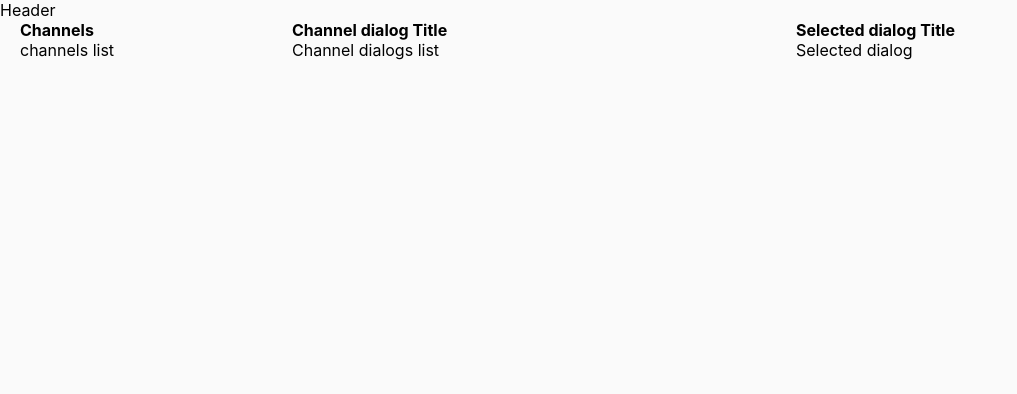
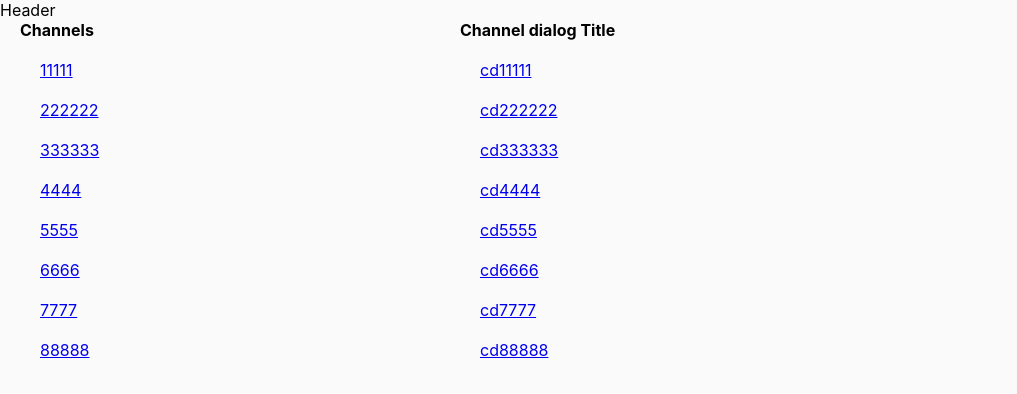
Before and after one commit to ALPOFF/moi-dvor, a React (Create React App) app: page /dialogs/0 in a window 1280 px wide. Shown: the top 394 px of the page, without its empty margins (0-1017 px from the left). Built offline with nearby package versions, Linux system fonts and the light colour scheme.

Commit message:
added routing for Canals

```diff
--- a/src/App.js
+++ b/src/App.js
@@ -1,19 +1,38 @@
-import React from 'react';
+import React, {useState, useEffect} from 'react';
 import './App.scss';
 import Header from "./components/Header/Header";
 import Channel from "./components/Channel/Channel";
 import ChannelDialogs from "./components/Channel/ChannelDialogs/ChannelDialogs";
 import SelectedDialog from "./components/Channel/SelectedDialog/SelectedDialog";
+import {Route} from "react-router-dom";
 
-const App = () => (
-    <div className="AppContainer">
-        <Header/>
-        <div className="Channel">
-            <div className="ChannelItem" style={{flex: 1}}><Channel/></div>
-            <div className="ChannelItem" style={{flex: 2}}><ChannelDialogs/></div>
-            <div className="ChannelItem" style={{flex: 2}}><SelectedDialog/></div>
+const App = () => {
+    const [channelList, setChannelList] = useState([]);
+
+    useEffect(() => {
+        //запрос
+        //получаем список каналов
+        // setChannelList([
+        //     {ch_title: '11111'},
+        //     {ch_title: '222222'},
+        //     {ch_title: '333333'},
+        //     {ch_title: '4444'},
+        //     {ch_title: '5555'},
+        //     {ch_title: '6666'},
+        //     {ch_title: '7777'},
+        //     {ch_title: '88888'}])
+    }, []);
+
+    return (
+        <div className="AppContainer">
+            <Header/>
+            <div className="Channel">
+                <Route path='/' render={() => <div className="ChannelItem" style={{flex: 1}}><Channel/></div>}/>
+                <Route path='/dialogs/:channelId?/' render={() => <div className="ChannelItem" style={{flex: 2}}><ChannelDialogs/></div>}/>
+                <Route path='/dialogs/channelId/:dialogId?' render={() => <div className="ChannelItem" style={{flex: 2}}><SelectedDialog/></div>}/>
+            </div>
         </div>
-    </div>
-);
+    )
+};
 
 export default App;
--- a/src/components/Channel/Channel.jsx
+++ b/src/components/Channel/Channel.jsx
@@ -1,11 +1,24 @@
 import React from "react";
-import ChannelList from "./ChannelList/ChannelList";
+import {NavLink} from "react-router-dom";
+
+let chnlist = [
+    {ch_title: '11111', ch_id: 0},
+    {ch_title: '222222', ch_id: 1},
+    {ch_title: '333333', ch_id: 2},
+    {ch_title: '4444', ch_id: 3},
+    {ch_title: '5555', ch_id: 4},
+    {ch_title: '6666', ch_id: 5},
+    {ch_title: '7777', ch_id: 6},
+    {ch_title: '88888', ch_id: 7},
+]
 
 const Channel = () => {
     return (
         <div>
             <h4>Channels</h4>
-            <ChannelList/>
+            {chnlist.map(c => <NavLink to={"/dialogs/" + c.ch_id}>
+                <div style={{margin: '20px'}}>{c.ch_title}</div>
+            </NavLink>)}
         </div>
     )
 };
--- a/src/components/Channel/ChannelDialogs/ChannelDialogs.jsx
+++ b/src/components/Channel/ChannelDialogs/ChannelDialogs.jsx
@@ -1,10 +1,24 @@
 import React from "react";
+import {NavLink} from "react-router-dom";
+
+let chndlg = [
+    {chndlg_title: 'cd11111', chndlg_id: 0},
+    {chndlg_title: 'cd222222', chndlg_id: 1},
+    {chndlg_title: 'cd333333', chndlg_id: 2},
+    {chndlg_title: 'cd4444', chndlg_id: 3},
+    {chndlg_title: 'cd5555', chndlg_id: 4},
+    {chndlg_title: 'cd6666', chndlg_id: 5},
+    {chndlg_title: 'cd7777', chndlg_id: 6},
+    {chndlg_title: 'cd88888', chndlg_id: 7},
+]
 
 const ChannelDialogs = () => {
     return (
         <div>
             <h4>Channel dialog Title</h4>
-            <div>Channel dialogs list</div>
+            {chndlg.map(c => <NavLink to={"/dialogs/channelId/" + c.chndlg_id}>
+                <div style={{margin: '20px'}}>{c.chndlg_title}</div>
+            </NavLink>)}
         </div>
     )
 };
--- a/src/components/Channel/ChannelList/ChannelList.jsx
+++ /dev/null
@@ -1,11 +0,0 @@
-import React from "react";
-
-const ChannelList = () => {
-    return (
-        <div>
-            channels list
-        </div>
-    )
-};
-
-export default  ChannelList;
--- a/src/index.js
+++ b/src/index.js
@@ -3,12 +3,14 @@ import ReactDOM from 'react-dom';
 import './index.scss';
 import App from './App';
 import * as serviceWorker from './serviceWorker';
+import {BrowserRouter} from "react-router-dom";
 
 ReactDOM.render(
-  <React.StrictMode>
-    <App />
-  </React.StrictMode>,
-  document.getElementById('root')
+    <BrowserRouter>
+        <React.StrictMode>
+            <App/>
+        </React.StrictMode>
+    </BrowserRouter>, document.getElementById('root')
 );
 
 // If you want your app to work offline and load faster, you can change
```
Also changed, not shown: src/components/Channel/ChannelList/ChannelList.scss (deleted).
